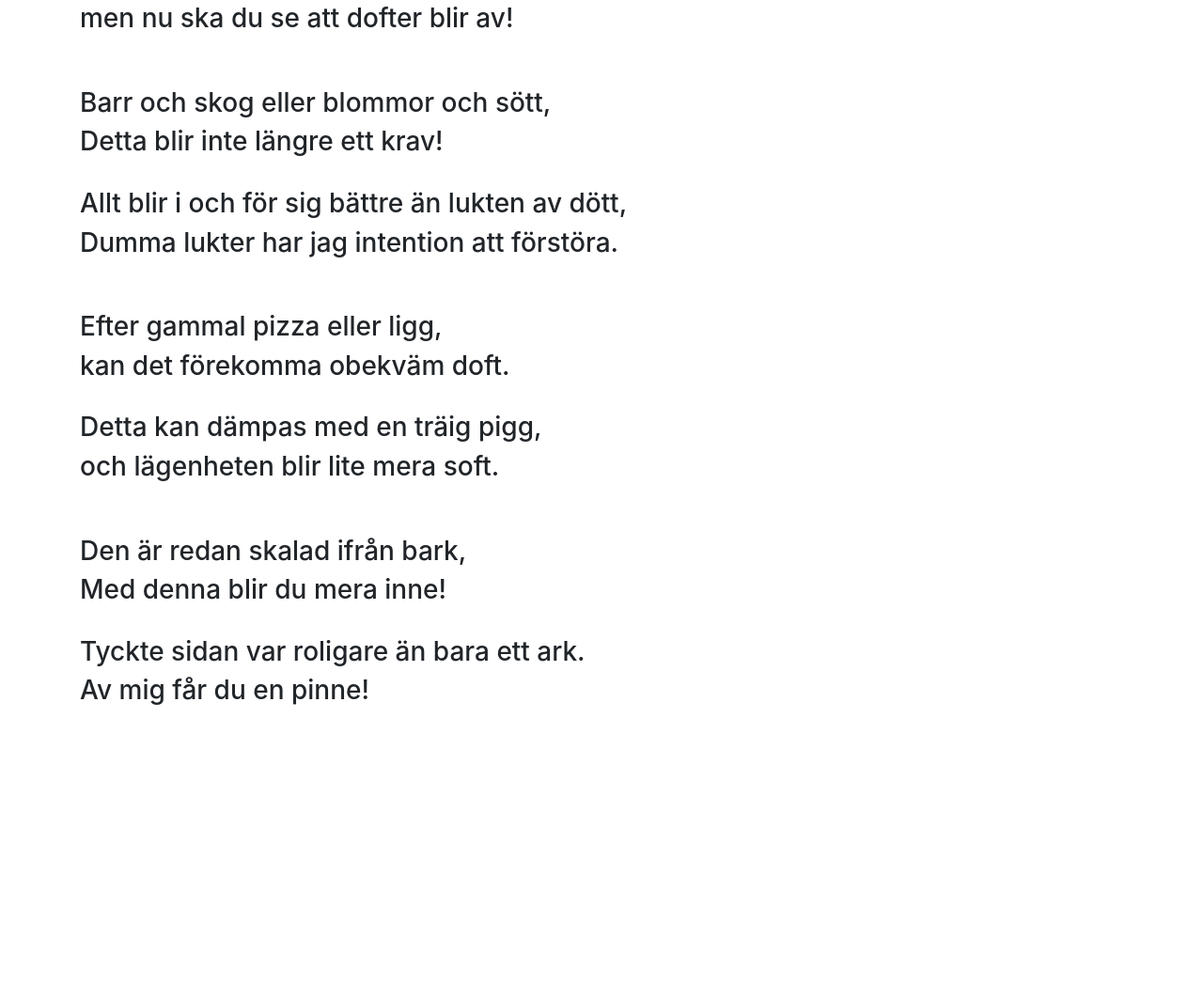
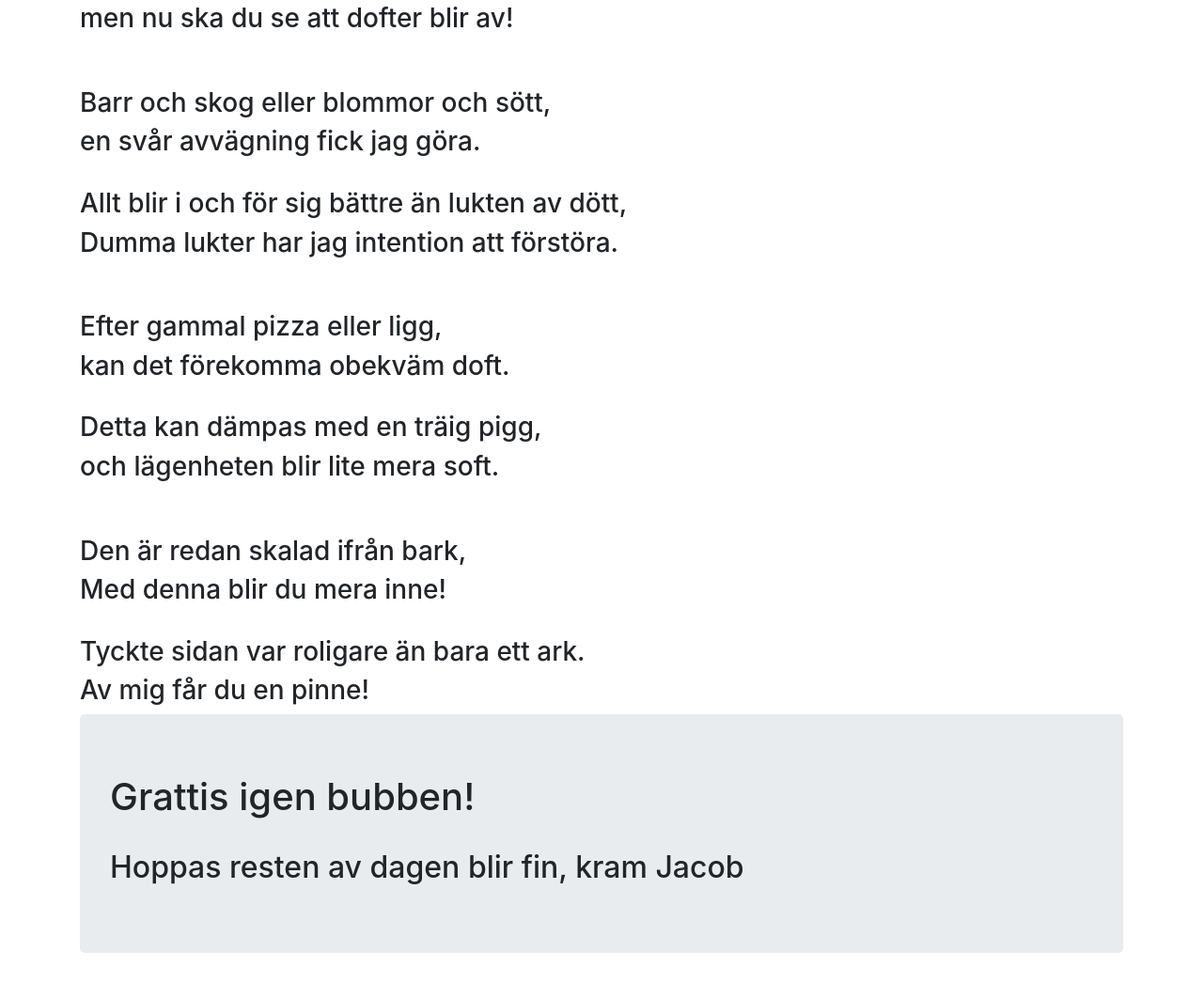
Before and after one commit to Jacob577/Erik, a plain HTML site: page index.html in a window 1280 px wide. Shown: the part 488-1534 px from the top of the page at 94% size. Before the commit the page ends 1248 px from the top, so only its background shows below. Drawn offline with nearby package versions, Linux system fonts and the light colour scheme.

Commit message:
Add files via upload

```diff
--- a/index.html
+++ b/index.html
@@ -28,7 +28,7 @@
       <br>
       <br>
       <h3>Barr och skog eller blommor och sött,</h3>
-      <h3>Detta blir inte längre ett krav!</h3>
+      <h3>en svår avvägning fick jag göra.</h3>
       <br>
       <h3>Allt blir i och för sig bättre än lukten av dött,</h3>
       <h3>Dumma lukter har jag intention att förstöra.</h3>
@@ -46,6 +46,13 @@
       <br>
       <h3>Tyckte sidan var roligare än bara ett ark.</h3>
       <h3>Av mig får du en pinne!</h3>
+    </div>
+    <div class="container">
+      <div class="jumbotron">
+        <h1>Grattis igen bubben!</h1>
+        <br>
+        <h2>Hoppas resten av dagen blir fin, kram Jacob</h2>
+      </div>
     </div>
   </body>
 </html>
```
